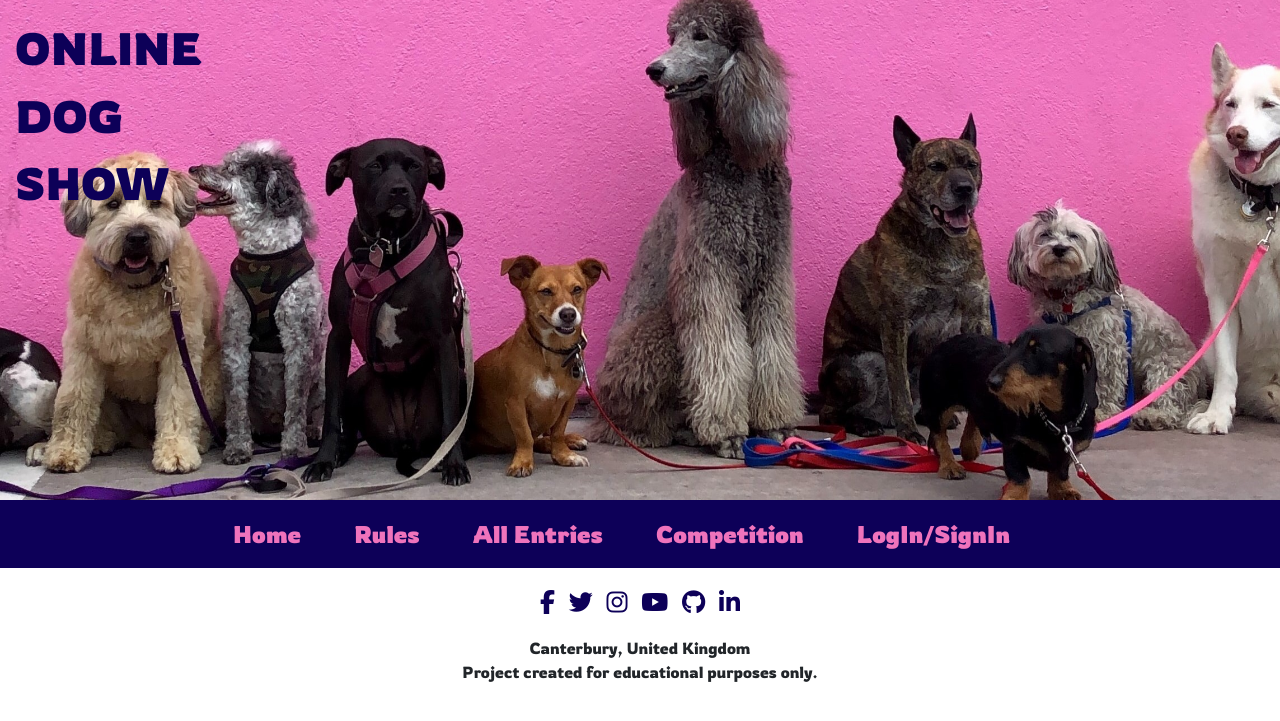
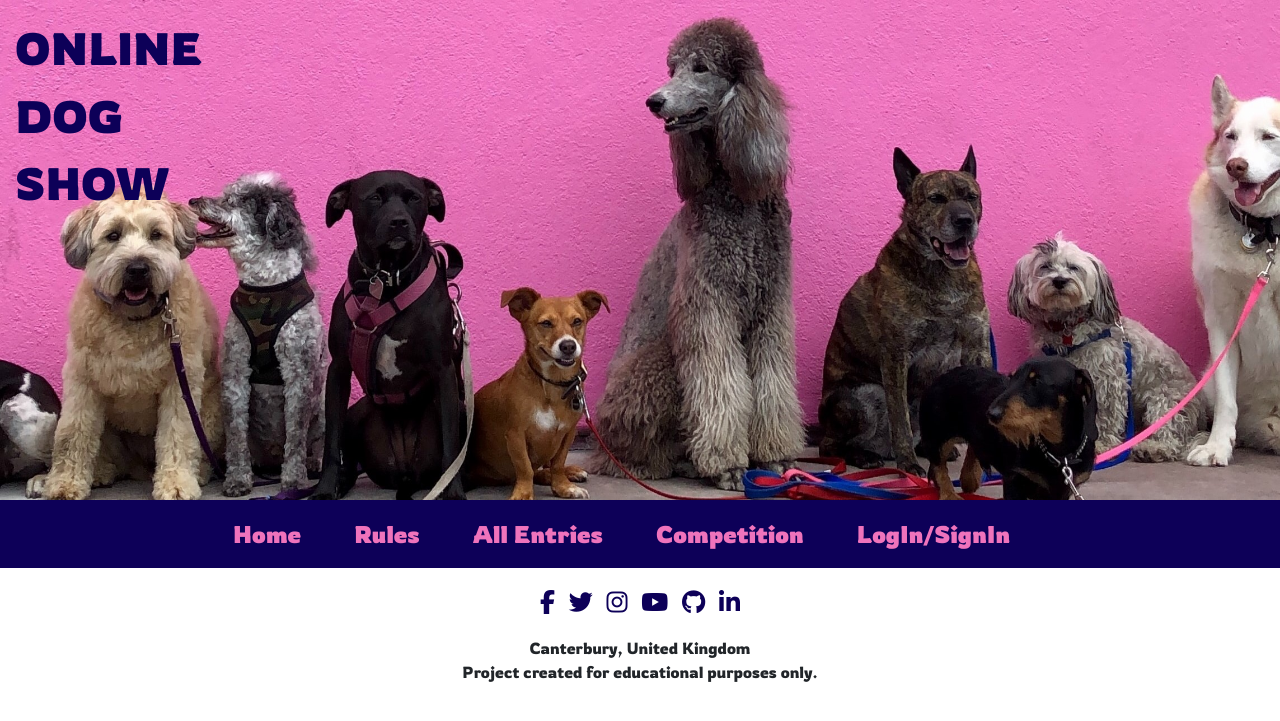
Before and after one commit to DarkoZlatarek/online_dog_show, a Django app: page /all_entries/ in a window 1280 px wide. Shown: the top 721 px of the page. Run offline with Django 3.2, Linux system fonts and the light colour scheme; data that the repository does not hold is empty; some libraries are stand-ins or nearby versions.

Commit message:
Fix position of bg-image

```diff
--- a/static/css/style.css
+++ b/static/css/style.css
@@ -1,13 +1,19 @@
 body {
     font-family: 'Rowdies', serif;
+}
+
+.bg-img-div {
+    display: flex;
+    align-items: center;
+    justify-content: start;
+    position: relative;
 }
 
 .bg-image {
     width: 100%;
     height: 500px;
     object-fit: cover;
-    position: center top;
-    position: relative;
+    object-position: top;
 }
 
 hr {
--- a/templates/base.html
+++ b/templates/base.html
@@ -27,7 +27,7 @@
 
 <body>
     <header>
-        <div>
+        <div class="bg-img-div">
             <img class="bg-image" src="{% static 'images/online-dog-show.jpg' %}" alt="Group of dogs sitting in front of a pink wall">
             <div>
                 <a class="navbar-brand" href="{% url 'home' %}"><span class="logo">ONLINE<br>DOG<br>SHOW</span></a>
```
